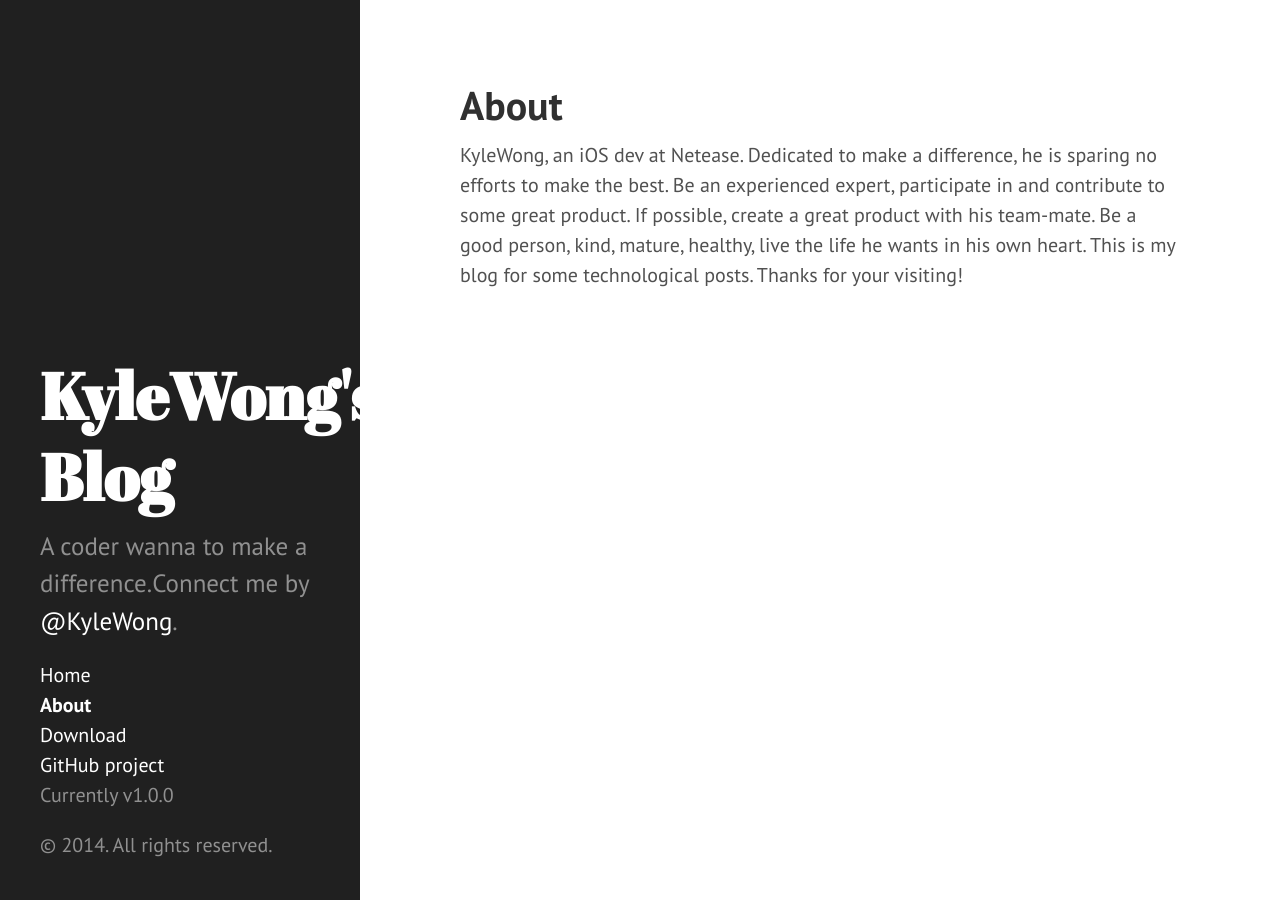
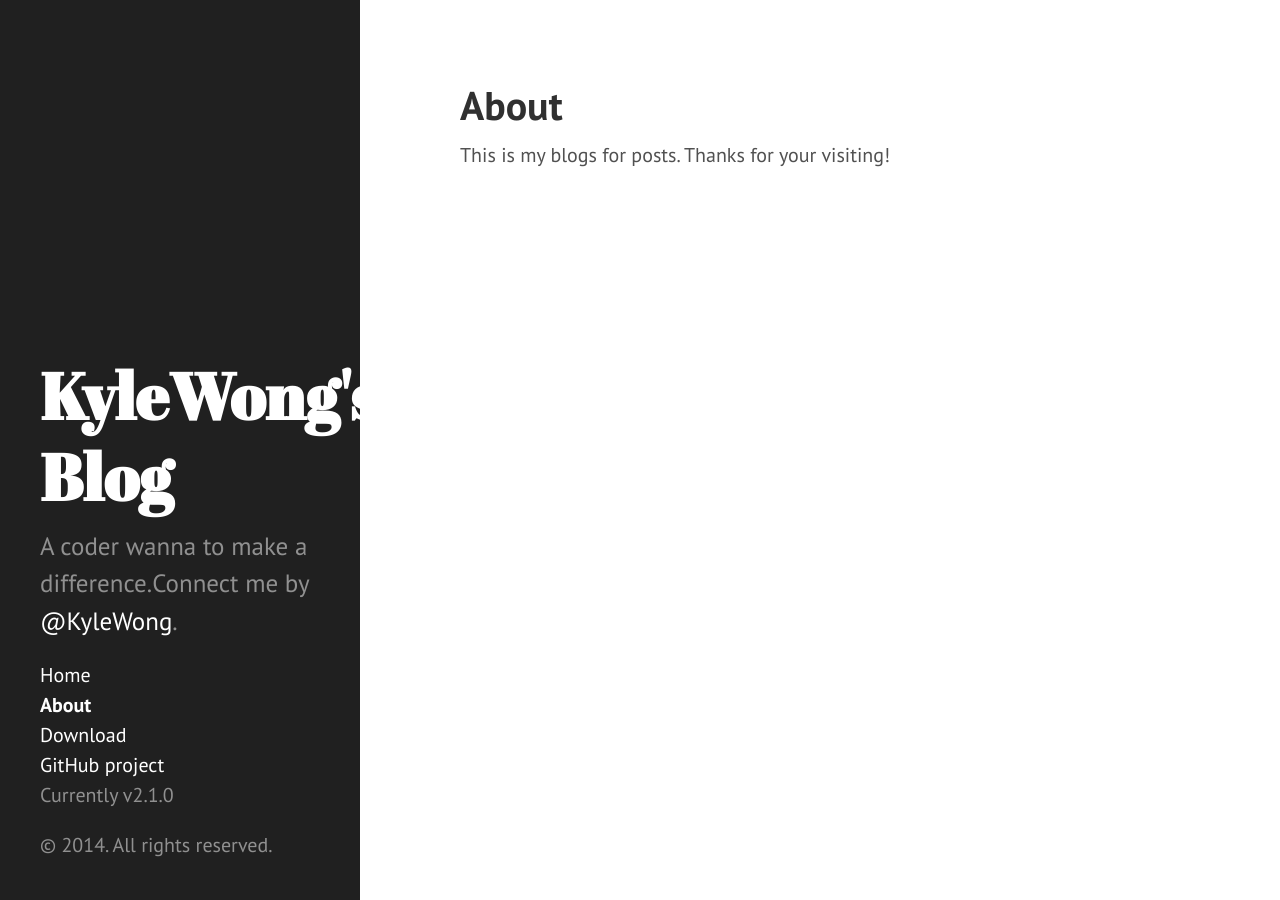
Before and after one commit to kangwang1988/kangwang1988.github.io, a Jekyll site: the page built from about.md, in a window 1280 px wide. Built offline with Jekyll 4.4.1, drawn with Linux system fonts in a browser that asks for light colours; Markdown is read by kramdown in place of the engine named in the settings.

Commit message:
Revert "Modify about me."
This reverts commit f1b39e2aaefb9d5be03c909d15d3654b5a476628.

```diff
--- a/_config.yml
+++ b/_config.yml
@@ -18,7 +18,7 @@ author:
 paginate:         5
 
 # Custom vars
-version:          1.0.0
+version:          2.1.0
 
 github:
   repo:           https://github.com/kangwang1988/kangwang1988.github.io
--- a/about.md
+++ b/about.md
@@ -2,8 +2,6 @@
 layout: page
 title: About
 ---
-KyleWong, an iOS dev at Netease. Dedicated to make a difference, he is sparing no efforts to make the best.
-Be an experienced expert, participate in and contribute to some great product. If possible, create a great product with his team-mate.
-Be a good person, kind, mature, healthy, live the life he wants in his own heart.
-This is my blog for some technological posts.
+
+This is my blogs for posts.
 Thanks for your visiting!
```
